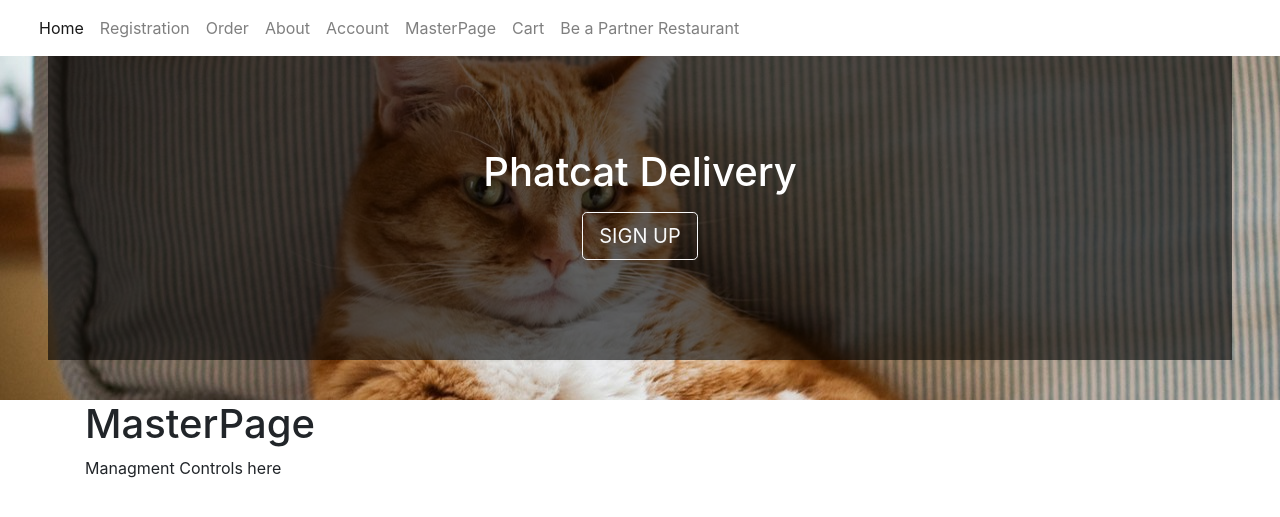
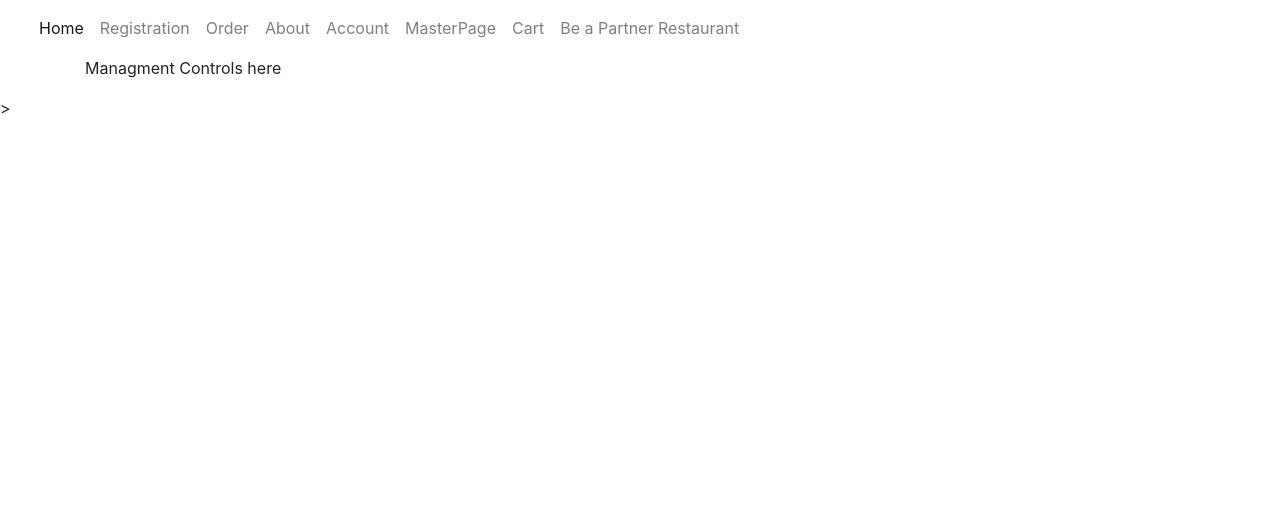
Before and after one commit to Tarnsky/KIT202, a PHP site: page /masterpage.html in a window 1280 px wide. Shown: the top 517 px of the page. Run offline with PHP 8.4, Linux system fonts and the light colour scheme.

Commit message:
footer temp and masterpage changes

```diff
--- a/PhatCatDelivery/masterpage.html
+++ b/PhatCatDelivery/masterpage.html
@@ -63,17 +63,9 @@
       </div>
     </div>
   </nav>
-
+  </header>
   <!-- Background image -->
-  <div
-  class="p-5 text-center bg-image header-background" >
-  <div class="mask">
-    <div class="d-flex justify-content-center align-items-center h-100">
-      <div class="text-white">
-        <h1 class="mb-3">Phatcat Delivery</h1>
-        <a class="btn btn-outline-light btn-lg" href="#" data-toggle="modal" data-target="#regiModal" role="button"
-        >SIGN UP</a
-        >
+  <div>
       </div>
     </div>
   </div>
@@ -85,4 +77,5 @@
     <p>Managment Controls here</p>
     </div>
   </body>
+</body>>
 </html>
--- a/PhatCatDelivery/style.css
+++ b/PhatCatDelivery/style.css
@@ -2,7 +2,22 @@
   background-image: url('img/Phatcat.jpg');
   height: 400px;
 }
+.footer{
+  position: sticky;
+  left: 0;
+  bottom: 0;
+  width: 100%;
+  background-color: black;
+  color: #ffffff;
+  text-align: center;: #888888;
 
+}
+a:link{
+  color: white;
+}
+a:visited {
+  color: white;
+}
 .img-responsive{
   overflow: hidden;
   height: 100%;
```
Also changed, not shown: PhatCatDelivery/index.html (+6 -2 lines).
